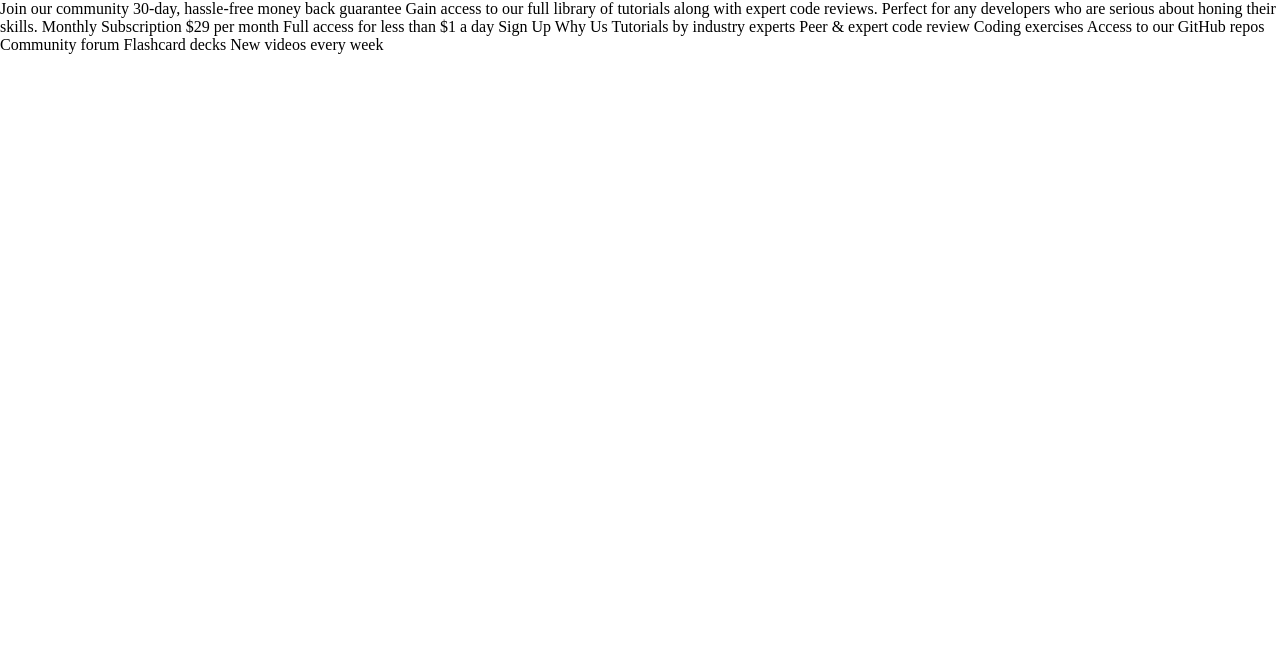
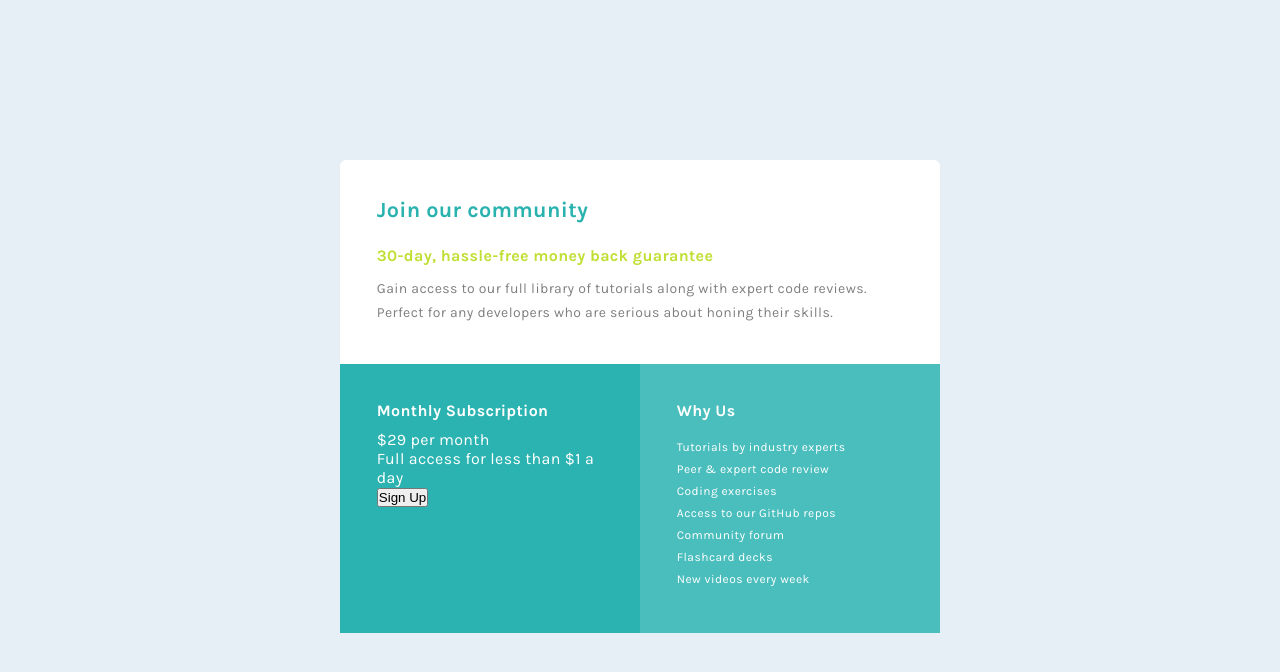
Before and after one commit to mehdi-adham/single-price-grid-component-master, a plain HTML site: page index.html in a window 1280 px wide. Drawn offline with Linux system fonts and the light colour scheme.

Commit message:
working on style

```diff
--- a/index.html
+++ b/index.html
@@ -1,8 +1,10 @@
 <!DOCTYPE html>
 <html lang="en">
+
 <head>
   <meta charset="UTF-8">
-  <meta name="viewport" content="width=device-width, initial-scale=1.0"> <!-- displays site properly based on user's device -->
+  <meta name="viewport" content="width=device-width, initial-scale=1.0">
+  <!-- displays site properly based on user's device -->
 
   <link rel="icon" type="image/png" sizes="32x32" href="./images/favicon-32x32.png">
 
@@ -10,32 +12,41 @@
 
   <link rel="stylesheet" href="style.css">
 </head>
+
 <body>
-  Join our community
-
-  30-day, hassle-free money back guarantee
-
-  Gain access to our full library of tutorials along with expert code reviews.
-  Perfect for any developers who are serious about honing their skills.
-
-  Monthly Subscription
-
-  &dollar;29 per month
-
-  Full access for less than &dollar;1 a day
-
-  Sign Up
-
-  Why Us
-
-  Tutorials by industry experts
-  Peer &amp; expert code review
-  Coding exercises
-  Access to our GitHub repos
-  Community forum
-  Flashcard decks
-  New videos every week
 
 
+    <main class="singl-price-grid">
+
+      <div class="item-1">
+        <h1>Join our community</h1>
+        <h2>30-day, hassle-free money back guarantee</h2>
+        <p>Gain access to our full library of tutorials along with expert code reviews.
+          Perfect for any developers who are serious about honing their skills.</p>
+      </div>
+
+      <div class="item-2">
+        <h2>Monthly Subscription</h2>
+        <span class="price">&dollar;29</span> <span>per month</span>
+        <p>Full access for less than &dollar;1 a day</p>
+        <button class="singl-price-btn">Sign Up</button>
+      </div>
+
+      <div class="item-3">
+        <h2>Why Us</h2>
+          <ul>
+            <li>Tutorials by industry experts</li>
+            <li>Peer &amp; expert code review</li>
+            <li>Coding exercises</li>
+            <li>Access to our GitHub repos</li>
+            <li>Community forum</li>
+            <li>Flashcard decks</li>
+            <li>New videos every week</li>
+          </ul>
+      </div>
+
+  </main>
+
 </body>
+
 </html>
--- a/style.css
+++ b/style.css
@@ -1,10 +1,12 @@
 @import url('https://fonts.googleapis.com/css2?family=Karla:wght@400;700&display=swap');
+
 :root{
     --Cyan: hsl(179, 62%, 43%);
     --BrightYellow: hsl(71, 73%, 54%);
     --LightGray: hsl(204, 43%, 93%);
     --GrayishBlue: hsl(218, 22%, 67%);
 }
+
 *{
     margin: 0;
     padding: 0;
@@ -13,4 +15,85 @@
 
 body{
     font-size: 16px;
+    font-family: Karla;
+    letter-spacing: 0.02em;
+    display: flex;
+    justify-content: center;
+    background-color: var(--LightGray);
 }
+
+.singl-price-grid{
+    margin-top: 10rem;
+    display: grid;
+    grid:'area-1 area-1';
+    grid-auto-columns: 1fr;
+    width: 100%;
+    max-width: 600px;
+    /*padding: 2.3rem;*/
+    background-color: #fff;
+    border-radius: 6px;
+}
+
+.item-1{
+    grid-area: area-1;
+}
+
+.singl-price-grid h1{
+    font-size: 1.35em;
+    font-weight: 700;
+    color: var(--Cyan);
+    margin-bottom: 24px;
+}
+
+.singl-price-grid h2{
+    margin-bottom: 10px;
+    font-size: 1em;
+    font-weight: 700;
+    letter-spacing: 0.02em;
+}
+
+.item-1 h2{
+    color: var(--BrightYellow);
+}
+
+.item-1 p{
+    margin: 12px 0;
+    letter-spacing: 0.027em;
+    font-size: 14px;
+    line-height: 1.5rem;
+    opacity: 0.5;
+}
+
+.item-1,.item-2 ,.item-3{
+    padding: 2.3rem;
+    padding-bottom: 1.7rem;
+}
+
+.item-2{
+    background-color: var(--Cyan);
+}
+
+.item-2 h2{
+    color: #fff;
+}
+.item-2{
+    background-color: #2bb3b1;
+}
+.item-3 ul{
+    margin: 20px 0;
+}
+.item-3 ul li{
+    letter-spacing: 0.038em;
+    font-size: 12px;
+    /*line-height: 1.3rem;*/
+    font-weight: 100;
+    list-style-type: none;
+    margin-bottom: 0.5rem;
+}
+.item-3{
+    background-color: #4abebd;
+    padding-right: 5rem;
+}
+.item-3, .item-2{
+   color:#fff;
+}
```
